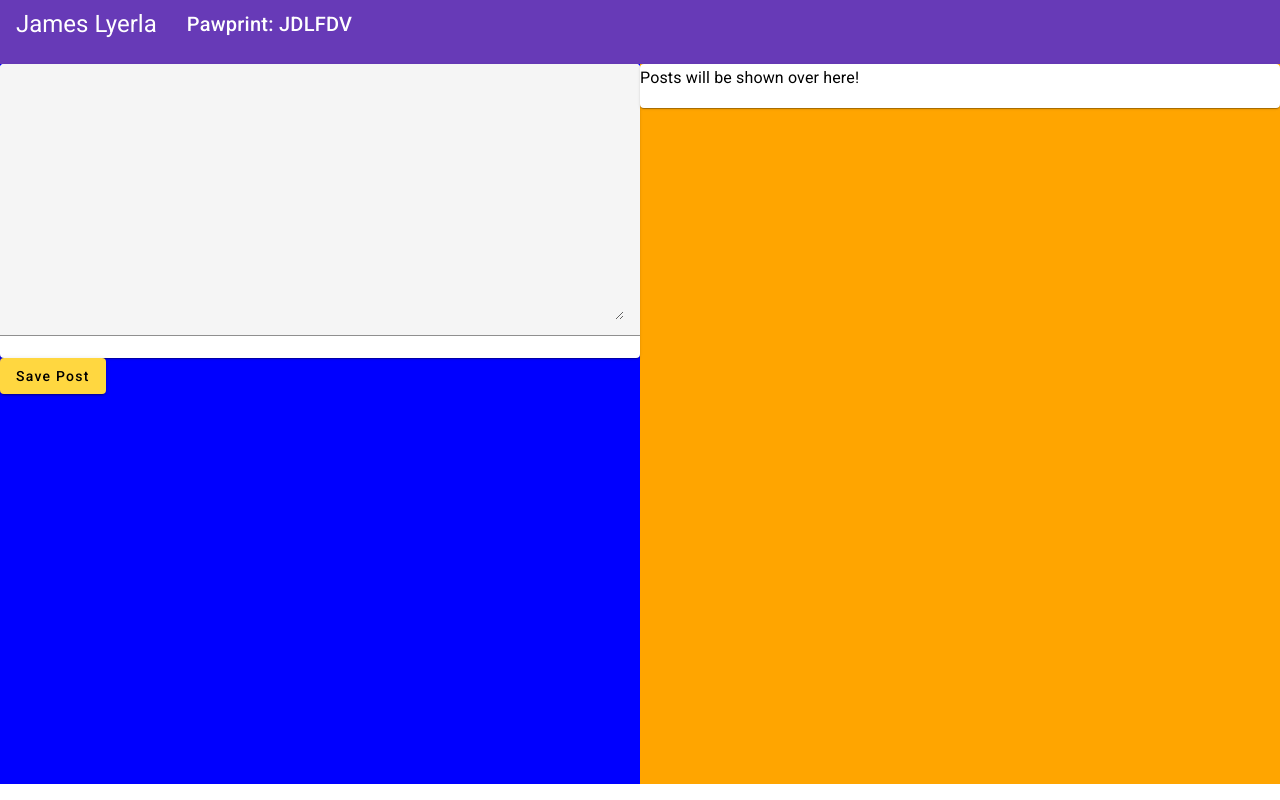
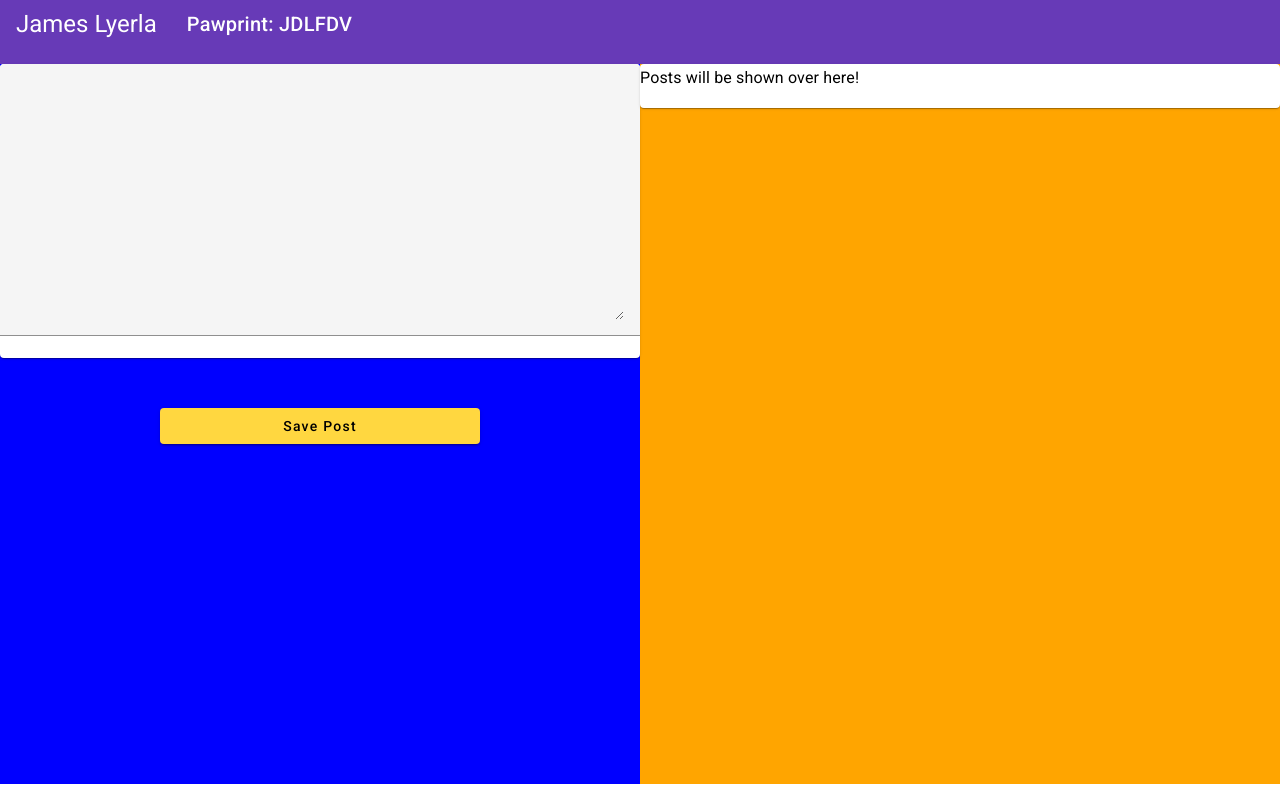
Before and after one commit to lyerlajd/Angular-Project, an Angular app in the folder Assignment3/: page / in a window 1280 px wide. Built offline with nearby package versions, Linux system fonts and the light colour scheme.

Commit message:
added more css and centered button

```diff
--- a/Assignment3/src/app/post/post.component.html
+++ b/Assignment3/src/app/post/post.component.html
@@ -4,4 +4,6 @@
   </mat-form-field>
 </mat-card>
 
-<button mat-raised-button color="accent">Save Post</button>
+<div class="button-wrapper">
+  <button mat-raised-button color="accent">Save Post</button>
+</div>
--- a/Assignment3/src/styles.css
+++ b/Assignment3/src/styles.css
@@ -19,3 +19,15 @@ app-post-list
   height: 100%;
   background-color: orange;
 }
+
+.button-wrapper
+{
+  width: 100%;
+  display: grid;
+  grid-template-columns: 25% 50% 25%;
+}
+button
+{
+  margin-top: 50px;
+  grid-column: 2;
+}
```
